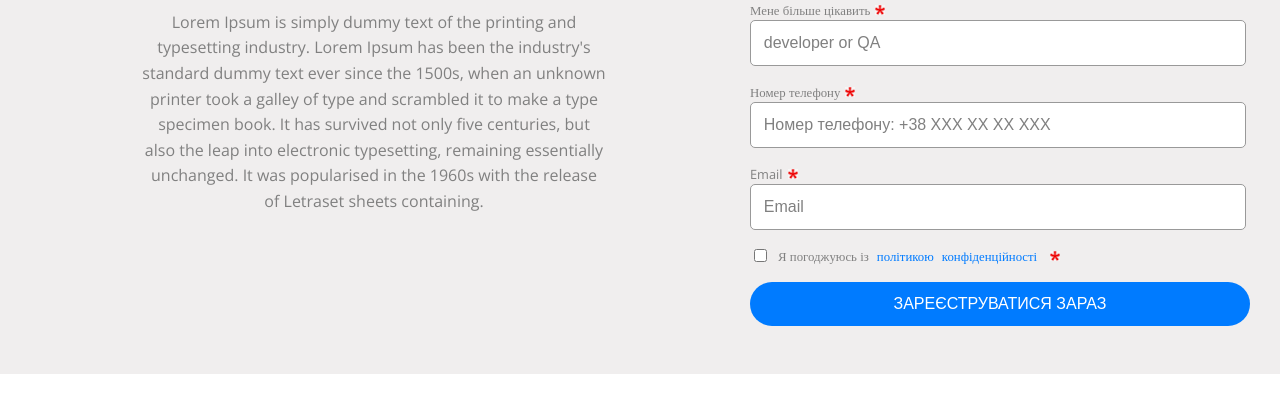
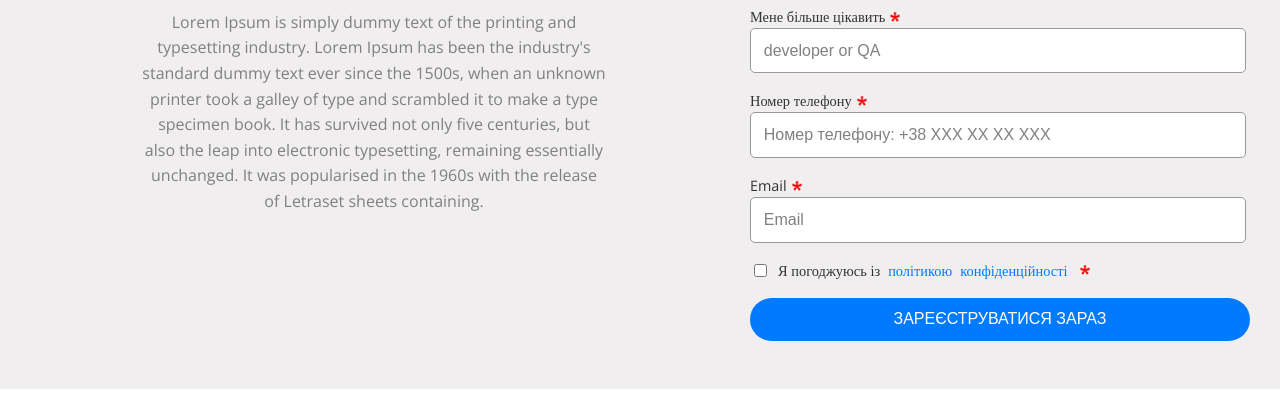
Before and after one commit to MaKsImKa22/4thlayout, a website: page main.html in a window 1280 px wide. Shown: the part 327-730 px from the top of the page. Drawn offline with nearby package versions, Linux system fonts and the light colour scheme.

Commit message:
Додаю файли сайту

```diff
--- a/main.scss
+++ b/main.scss
@@ -286,8 +286,9 @@ main {
 
       p {
         text-align: left;
-        font-size: 0.8rem;
+        font-size: 0.9rem;
         margin: 0;
+        color: $text-color;
 
         label {
           display: flex;
```
Also changed, not shown: main.css, 1 other file.
